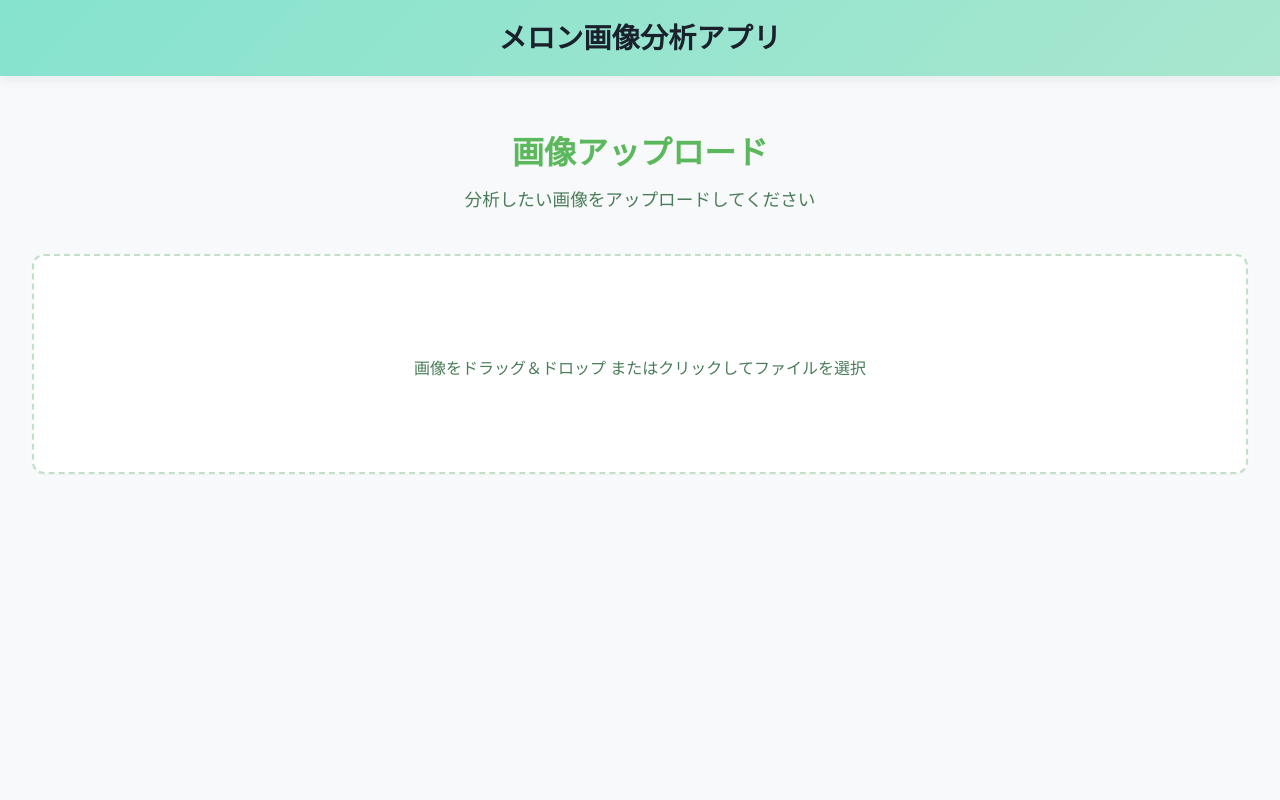
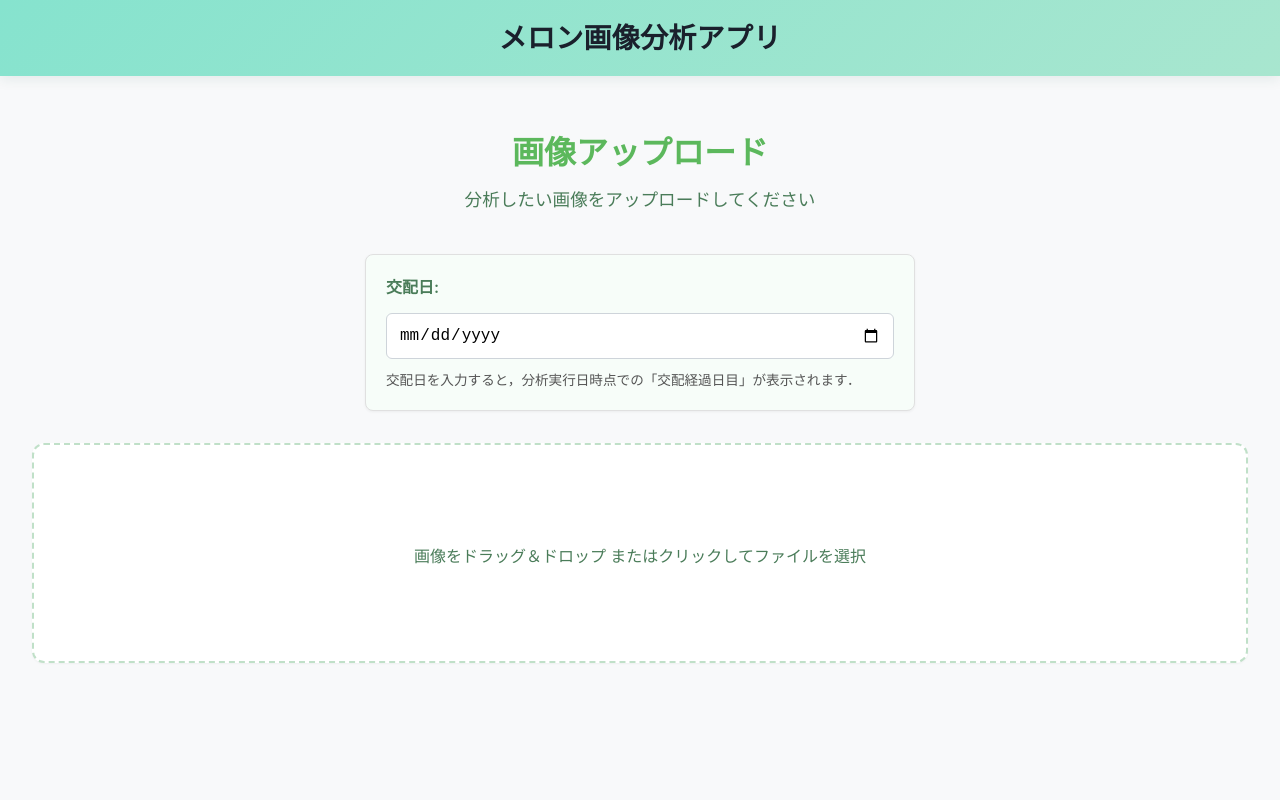
Before and after one commit to DanishAdira/melon-app, a React (Create React App) app in the folder web/: page /image_upload in a window 1280 px wide. Shown: the top 800 px of the page. Built offline with nearby package versions, Linux system fonts and the light colour scheme.

Commit message:
[update] UI修正

```diff
--- a/web/src/pages/AnalysisResultsPage.module.css
+++ b/web/src/pages/AnalysisResultsPage.module.css
@@ -93,3 +93,20 @@
     text-align: center;
     margin-top: 2.5rem;
 }
+
+.qualityScoreCard {
+    margin-bottom: 2rem;
+    background-color: #f7fdf9;
+    border: 1px solid #4a7c59;
+}
+
+.qualityScoreCard h3 {
+    color: #4a7c59;
+    font-size: 1.3rem;
+}
+
+.qualityScoreValue {
+    color: #5cb85c;
+    font-size: 2rem;
+    line-height: 1.1;
+}
--- a/web/src/pages/AnalysisResultsPage.tsx
+++ b/web/src/pages/AnalysisResultsPage.tsx
@@ -25,6 +25,9 @@ const AnalysisResultsPage = () => {
     const qualityScoreDisplay = result.qualityScore !== undefined && result.qualityScore !== null
                                 ? result.qualityScore.toFixed(2) // 小数点第2位まで表示 + 単位
                                 : '---';
+    const daysAfterCrossingDisplay = result.daysAfterCrossing !== null && result.daysAfterCrossing !== undefined
+                                ? `${result.daysAfterCrossing} 日目`
+                                : 'N/A'; // 日付が入力されなかった場合
 
     return (
         <div className={styles.pageContainer}>
@@ -33,7 +36,15 @@ const AnalysisResultsPage = () => {
             <div className={styles.resultHeader}>
                 <p><strong>ファイル名:</strong> {result.fileName || 'N/A'}</p>
                 <p><strong>分析ID:</strong> {result.id || 'N/A'}</p>
+                <p><strong>交配経過日目:</strong> {daysAfterCrossingDisplay}</p>
                 {result.summary && <p><strong>サマリー:</strong> {result.summary}</p>}
+            </div>
+
+            <div className={`${styles.resultCard} ${styles.qualityScoreCard}`}>
+                <h3>品質スコア</h3>
+                <p className={`${styles.resultCardValue} ${styles.qualityScoreValue}`}>
+                    {qualityScoreDisplay}
+                </p>
             </div>
 
             <div className={styles.resultGrid}>
@@ -53,10 +64,10 @@ const AnalysisResultsPage = () => {
                 <h3>網目均一性</h3>
                 <p className={styles.resultCardValue}>{meshUniformityDisplay}</p>
             </div>
-            <div className={styles.resultCard}>
+            {/* <div className={styles.resultCard}>
                 <h3>品質スコア</h3>
                 <p className={styles.resultCardValue}>{qualityScoreDisplay}</p>
-            </div>
+            </div> */}
         </div>
 
         <div className={styles.imageSection}>
--- a/web/src/pages/ImageUploadPage.module.css
+++ b/web/src/pages/ImageUploadPage.module.css
@@ -52,3 +52,46 @@
     text-align: center;
     margin-top: 2rem;
 }
+
+.dateInputContainer {
+    max-width: 550px;
+    margin-left: auto;
+    margin-right: auto;
+    /* 画像アップローダーとの間に隙間を空ける */
+    margin-bottom: 2rem;
+    padding: 1.25rem;
+    background-color: #f7fdf9; /* 背景を少しつける */
+    border-radius: 0.5rem;
+    border: 1px solid #e0e0e0;
+    box-shadow: 0 1px 3px rgba(0,0,0,0.05);
+}
+
+.dateLabel {
+    display: block;
+    font-size: 1rem;
+    font-weight: 600;
+    color: #4a7c59; /* テーマカラーに合わせる */
+    margin-bottom: 0.75rem;
+}
+
+.dateInput {
+    width: 100%;
+    padding: 0.75rem;
+    font-size: 1rem;
+    border: 1px solid #ced4da;
+    border-radius: 0.375rem;
+    box-sizing: border-box; /* paddingを含めてwidth 100%にする */
+}
+
+/* ローディング中は日付入力を無効化 */
+.dateInput:disabled {
+    background-color: #e9ecef;
+}
+
+.dateCaption {
+    font-size: 0.85rem;
+    color: #555;
+    margin-top: 0.75rem;
+    margin-bottom: 0;
+    line-height: 1.4;
+}
--- a/web/src/pages/ImageUploadPage.tsx
+++ b/web/src/pages/ImageUploadPage.tsx
@@ -21,6 +21,7 @@ interface AnalysisResponse {
 const ImageUploadPage = () => {
     const navigate                                = useNavigate();
     const [selectedFile, setSelectedFile]         = useState<File | null>(null);
+    const [crossingDate, setCrossingDate]         = useState<string>('');
     const [isLoading, setIsLoading]               = useState<boolean>(false);
     const [error, setError]                       = useState<string | null>(null);
     const [uploaderResetKey, setUploaderResetKey] = useState<number>(0);
@@ -30,10 +31,58 @@ const ImageUploadPage = () => {
         setError(null);
     }, []);
 
+// ★追加: 日付変更ハンドラ
+    const handleDateChange = (e: React.ChangeEvent<HTMLInputElement>) => {
+        setCrossingDate(e.target.value);
+        setError(null); // 日付が変更されたらエラーをクリア
+    };
+
+// ★追加: 交配後日数を計算する関数
+    const calculateDaysAfterCrossing = (dateStr: string): number | null => {
+        if (!dateStr) return null;
+
+        try {
+            // JSTでの「今日」の0時0分を取得
+            const now = new Date();
+            const todayJST = new Date(now.getFullYear(), now.getMonth(), now.getDate());
+            const todayTime = todayJST.getTime();
+
+            // JSTでの「交配日」の0時0分を取得 (YYYY-MM-DD形式を正しくパース)
+            const parts = dateStr.split('-');
+            const crossingDateJST = new Date(Number(parts[0]), Number(parts[1]) - 1, Number(parts[2]));
+            const crossingTimeJST = crossingDateJST.getTime();
+
+            if (crossingTimeJST > todayTime) {
+                setError("交配日は本日以前の日付を選択してください。");
+                return null; // 未来日は無効
+            }
+
+            const diffTime = todayTime - crossingTimeJST;
+            // ミリ秒を日数に変換し、切り上げ (交配日当日は0日目)
+            const diffDays = Math.round(diffTime / (1000 * 60 * 60 * 24));
+
+            // 交配日当日は「0日目」として返す
+            return diffDays;
+        } catch (e) {
+            console.error("Date calculation error:", e);
+            return null;
+        }
+    };
+
     const handleAnalysis = async () => {
         if (!selectedFile) {
             setError("分析する画像が選択されていません．");
             return;
+        }
+
+        let daysAfterCrossing: number | null = null;
+        if (crossingDate) {
+            daysAfterCrossing = calculateDaysAfterCrossing(crossingDate);
+            if (daysAfterCrossing === null && error) {
+                // calculateDaysAfterCrossing内で未来日エラーがセットされた場合
+                setIsLoading(false); // ローディング開始前なので解除
+                return;
+            }
         }
 
         setIsLoading(true);
@@ -89,6 +138,7 @@ const ImageUploadPage = () => {
             const analysisResult = {
                 id: analysisId,
                 fileName: selectedFile.name,
+                daysAfterCrossing: daysAfterCrossing,
                 meshDensity: apiResult.density,
                 branchPoints: apiResult.branch_points,
                 // circularity: apiResult.circularity,
@@ -106,6 +156,7 @@ const ImageUploadPage = () => {
             navigate("/analysis_results", { state: { analysisResult } });
 
             setSelectedFile(null);
+            setCrossingDate('');
             setUploaderResetKey(prevKey => prevKey + 1);
 
         } catch (err: any) {
@@ -120,18 +171,29 @@ const ImageUploadPage = () => {
             <h1>画像アップロード</h1>
             <p className={styles.introText}>分析したい画像をアップロードしてください</p>
 
+            <div className={styles.dateInputContainer}>
+                <label htmlFor="crossingDate" className={styles.dateLabel}>
+                    交配日:
+                </label>
+                <input
+                    type="date"
+                    id="crossingDate"
+                    value={crossingDate}
+                    onChange={handleDateChange}
+                    disabled={isLoading}
+                    className={styles.dateInput}
+                />
+                <p className={styles.dateCaption}>
+                    交配日を入力すると，分析実行日時点での「交配経過日目」が表示されます．
+                </p>
+            </div>
+
             <ImageUploader
                 onFileSelect={handleFileSelected}
                 disabled={isLoading}
                 resetKey={uploaderResetKey}
                 className={styles.uploaderSection}
             />
-
-            {error && (
-                <div className={styles.errorMessage}>
-                    <p>エラー: {error}</p>
-                </div>
-            )}
 
             {selectedFile && !isLoading && !error && (
                 <div className={styles.buttonContainer}>
@@ -145,6 +207,12 @@ const ImageUploadPage = () => {
                 </div>
             )}
 
+            {error && (
+                <div className={styles.errorMessage}>
+                    <p>エラー: {error}</p>
+                </div>
+            )}
+
             {isLoading && (
                 <div className={styles.loadingContainer}>
                     <LoadingSpinner message={"分析処理を実行中です．しばらくお待ちください... \n 初回実行時は時間がかかるおそれがあります．"}/>
```
